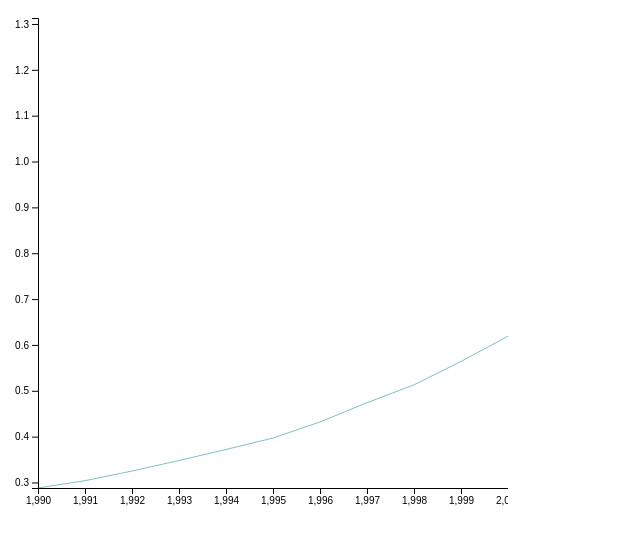
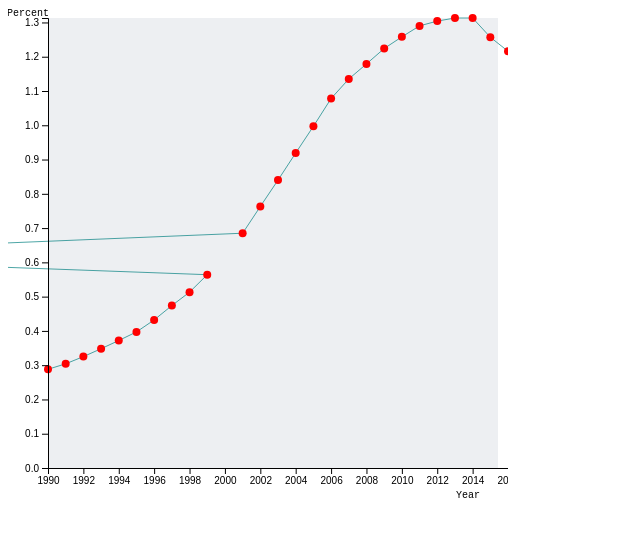
Before and after one commit to daranzolin/tidyTuesdaysD3, a plain HTML site: page global_mortality/usa_drugs.html in a window 1280 px wide. Shown: the whole page, without its empty margins (0-640 px from the left). Drawn offline with nearby package versions, Linux system fonts and the light colour scheme.

Commit message:
further tinkering

```diff
--- a/global_mortality/gm.css
+++ b/global_mortality/gm.css
@@ -1,5 +1,11 @@
 .line {
   fill: none;
   stroke: teal;
-  stroke-width: 0.5;
+  stroke-width: 0.7;
 }
+
+.axisLabel {
+    text-anchor: middle;
+    font-size: 10px;
+    font-family: 'Courier New', Courier, monospace
+}
--- a/global_mortality/gm.js
+++ b/global_mortality/gm.js
@@ -3,7 +3,7 @@ d3.csv("data/usa_drugs.csv").then(function(data) {
 
     console.log(data);
 
-    const margin = ({top: 10, right: 0, bottom: 20, left: 30});
+    const margin = ({top: 10, right: 10, bottom: 40, left: 40});
     const h = 500;
     const w = 500;
 
@@ -12,12 +12,14 @@ d3.csv("data/usa_drugs.csv").then(function(data) {
     .attr("height", h)
     .attr("width", w);
 
+    let parseTime = d3.timeParse("%Y");
+
     let y = d3.scaleLinear()
-        .domain(d3.extent(data, d => d.percent))
+        .domain([0, d3.max(data, d => d.percent)])
         .range([h - margin.bottom, margin.top]);
 
-    let x = d3.scaleLinear()
-        .domain(d3.extent(data, d => d.year))
+    let x = d3.scaleTime()
+        .domain(d3.extent(data, d => parseTime(d.year)))
         .range([margin.left, w]);
 
     let xAxis = d3.axisBottom()
@@ -29,13 +31,34 @@ d3.csv("data/usa_drugs.csv").then(function(data) {
         .ticks(10);
 
     let line = d3.line()
-        .x(function(d) { return x(d.year); })
+        .x(function(d) { return x(parseTime(d.year)); })
         .y(function(d) { return y(d.percent); });
+
+    svg.append("rect")
+        .attr("width", `${w - (margin.left + margin.right)}`)
+        .attr("height", `${h - (margin.top + margin.bottom)}`)
+        .attr("fill", d3.rgb("#edeff2"))
+        .attr("transform", `translate(${margin.left}, ${margin.top})`);
+
+    svg.append("g")
+        .attr("transform", `translate(${margin.left}, ${margin.top})`);
 
     svg.append("path")
         .datum(data)
         .attr("class", "line")
         .attr("d", line);
+
+    svg.selectAll("circle")
+        .data(data)
+        .enter().append("circle")
+        .attr("cx", d => x(parseTime(d.year)))
+        .attr("cy", d => y(d.percent))
+        .attr("r", 0)
+        .transition()
+        .delay((d, i) => i * 100)
+        .duration(1200)
+        .attr("r", 4)
+        .attr("fill", "red");
 
     svg.append("g")
         .attr("transform", `translate(0,${h - margin.bottom})`)
@@ -45,4 +68,16 @@ d3.csv("data/usa_drugs.csv").then(function(data) {
         .attr("transform", `translate(${margin.left},0)`)
         .call(yAxis);
 
+    svg.append("text")
+        .attr("x", "20")
+        .attr("y", `${margin.top - 2}`)
+        .attr("class", "axisLabel")
+        .text("Percent");
+
+    svg.append("text")
+        .attr("x", `${w - margin.left}`)
+        .attr("y", `${h - 10}`)
+        .attr("class", "axisLabel")
+        .text("Year");
+
 });
```
